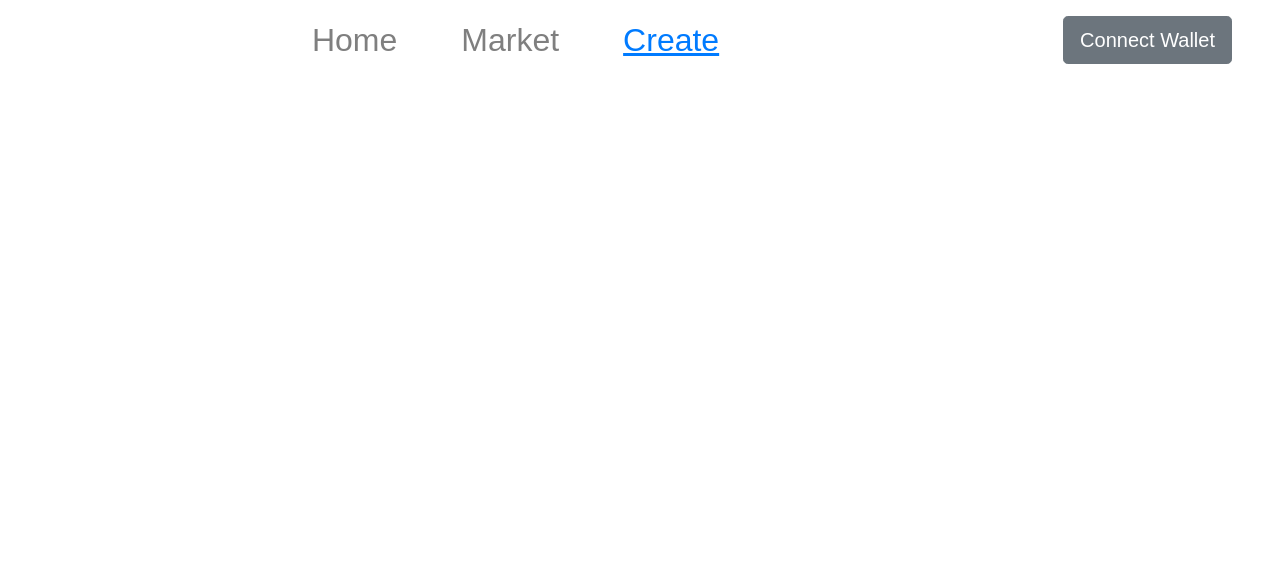
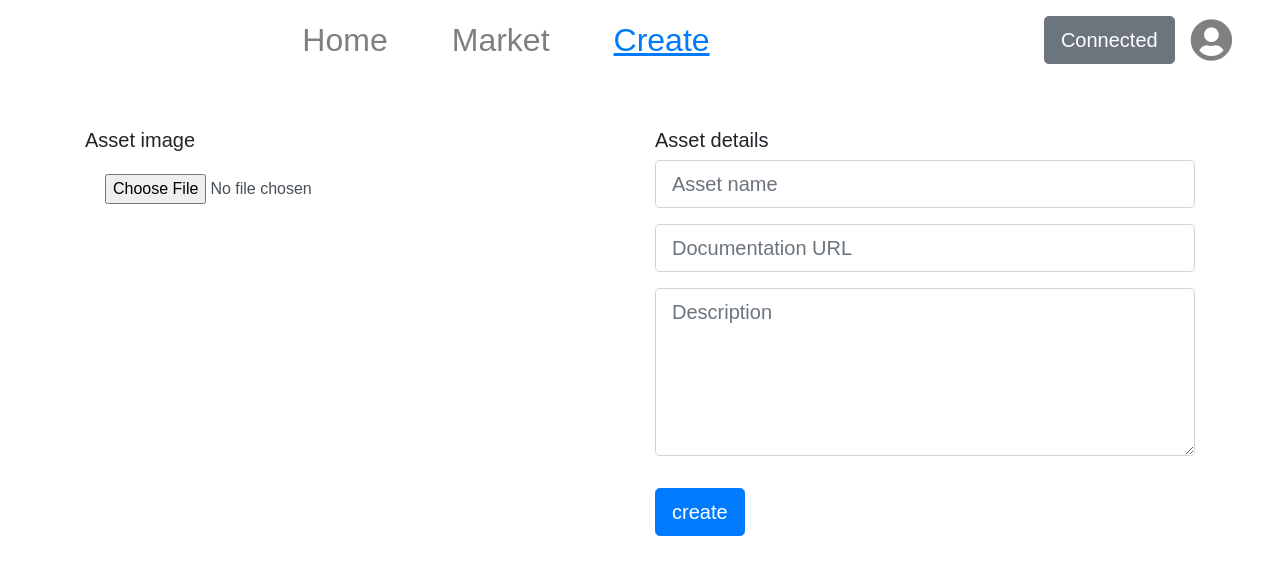
Before and after one commit to monalizatokens/monaliza, a plain HTML site: page public/create.html in a window 1280 px wide. Drawn offline with nearby package versions, Linux system fonts and the light colour scheme.

Commit message:
updated create page

```diff
--- a/public/create.html
+++ b/public/create.html
@@ -8,6 +8,7 @@
   <link rel="stylesheet" href="https://stackpath.bootstrapcdn.com/bootstrap/4.5.0/css/bootstrap.min.css" integrity="sha384-9aIt2nRpC12Uk9gS9baDl411NQApFmC26EwAOH8WgZl5MYYxFfc+NcPb1dKGj7Sk" crossorigin="anonymous">
   <link rel="stylesheet" href="https://use.fontawesome.com/releases/v5.0.13/css/all.css" integrity="sha384-DNOHZ68U8hZfKXOrtjWvjxusGo9WQnrNx2sqG0tfsghAvtVlRW3tvkXWZh58N9jp"
     crossorigin="anonymous">
+   <link rel="stylesheet" href="index.html">
    <link rel="stylesheet" href="market.html">
    <link rel="stylesheet" href="css/style.css">
   <title>Monaliza</title>
@@ -35,7 +36,40 @@
             </li>
           </ul>
 
-            <button class="btn btn-secondary btn-lg">Connect Wallet</button>
-
+            <button class="btn btn-secondary btn-lg">Connected</button>
+            <i class="fas fa-user-circle fa-lg ml-3"></i>
         </div>
       </nav>
+
+
+      <!--main page-->
+      <section class="mt-5">
+        <div class="container">
+          <div class="row">
+            <div class="col-lg-6">
+              <h5>Asset image</h5>
+              <div class="input-group mb-3 px-2 py-2 bg-white">
+                <input id="upload" type="file" onchange="readURL(this);" class="form-control border-0">
+              </div>
+            </div>
+            <div class="col-lg-6">
+              <h5>Asset details</h5>
+              <form>
+                <div class="input-group input-group-lg mb-3">
+                  <input type="text" class="form-control" placeholder="Asset name">
+               </div>
+
+                <div class="input-group input-group-lg mb-3">
+                    <input type="email" class="form-control" placeholder="Documentation URL">
+                </div>
+
+                <div class="input-group input-group-lg mb-3">
+                    <textarea rows="5" class="form-control" placeholder="Description"></textarea>
+                </div>
+
+               <input type="submit" value="create" class="btn btn-primary btn-lg my-3">
+            </form>
+            </div>
+          </div>
+        </div>
+      </section>
--- a/public/css/style.css
+++ b/public/css/style.css
@@ -32,3 +32,7 @@ margin-right: 2rem;
 .card-body h3{
     padding-top: 4rem;
 }
+.fas{
+    size: 1rem;
+    color:grey;
+}
--- a/public/index.html
+++ b/public/index.html
@@ -9,6 +9,7 @@
   <link rel="stylesheet" href="https://use.fontawesome.com/releases/v5.0.13/css/all.css" integrity="sha384-DNOHZ68U8hZfKXOrtjWvjxusGo9WQnrNx2sqG0tfsghAvtVlRW3tvkXWZh58N9jp"
     crossorigin="anonymous">
    <link rel="stylesheet" href="market.html">
+   <link rel="stylesheet" href="create.html">
    <link rel="stylesheet" href="css/style.css">
   <title>Monaliza</title>
 </head>
--- a/public/market.html
+++ b/public/market.html
@@ -8,7 +8,8 @@
   <link rel="stylesheet" href="https://stackpath.bootstrapcdn.com/bootstrap/4.5.0/css/bootstrap.min.css" integrity="sha384-9aIt2nRpC12Uk9gS9baDl411NQApFmC26EwAOH8WgZl5MYYxFfc+NcPb1dKGj7Sk" crossorigin="anonymous">
   <link rel="stylesheet" href="https://use.fontawesome.com/releases/v5.0.13/css/all.css" integrity="sha384-DNOHZ68U8hZfKXOrtjWvjxusGo9WQnrNx2sqG0tfsghAvtVlRW3tvkXWZh58N9jp"
     crossorigin="anonymous">
-   <link rel="stylesheet" href="market.html">
+   <link rel="stylesheet" href="index.html">
+   <link rel="stylesheet" href="create.html">
    <link rel="stylesheet" href="css/style.css">
   <title>Monaliza</title>
 </head>
```
